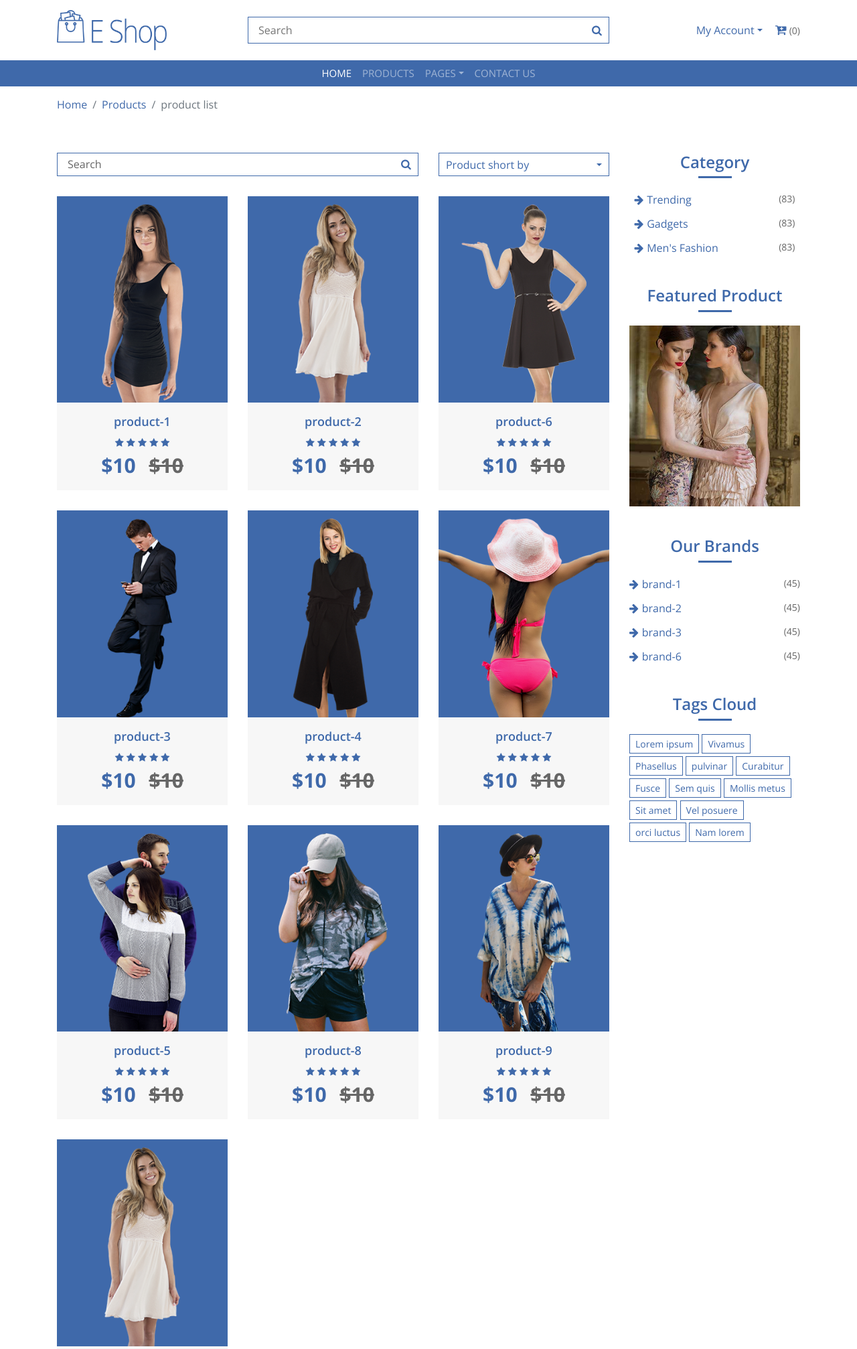
After one commit to ramm17/E-shop, a Django app: template templates/search.html in a window 1280 px wide. The commit adds this page. Shown: the top 2014 px of the page at 67% size. Run offline with Django 4.2, Linux system fonts and the light colour scheme; data comes from the database, SQL or seed files in the repository; both versions use the stored data as it was after the commit; the template is opened without the code that fills it: values that come from a table or form of the project are taken from there, most other values are stand-ins (such as "Sample title", 1, 10 or a date in 2020); parts of the project's set-up code (start-up, migrations or seed data) failed here and were passed over; some libraries are stand-ins or nearby versions.

Commit message:
searching task completed

```diff
--- a/home/urls.py
+++ b/home/urls.py
@@ -6,5 +6,5 @@ urlpatterns = [
     path('category/<slug>', CategoryView.as_view(), name='category'),
     path('product_details/<slug>', ProductDetailView.as_view(), name='product_details'),
     path('product_review', product_review, name='product_review'),
-
+    path('search_product', SearchProduct.as_view(), name='search_product'),
 ]
--- a/templates/base.html
+++ b/templates/base.html
@@ -31,16 +31,18 @@
                 <div class="row align-items-center">
                     <div class="col-md-3">
                         <div class="logo">
-                            <a href="">
+                            <a href="index.html">
                                 <img src="{% static 'img/logo.png' %}" alt="Logo">
                             </a>
                         </div>
                     </div>
                     <div class="col-md-6">
+                        <form method="GET" action="/search_product">
                         <div class="search">
-                            <input type="text" placeholder="Search">
-                            <button><i class="fa fa-search"></i></button>
+                            <input name="query" type="text"  placeholder="Search">
+                            <button type="submit"><i class="fa fa-search"></i></button>
                         </div>
+                        </form>
                     </div>
                     <div class="col-md-3">
                         <div class="user">
@@ -74,7 +76,7 @@
 
                     <div class="collapse navbar-collapse justify-content-between" id="navbarCollapse">
                         <div class="navbar-nav m-auto">
-                            <a href="index.html" class="nav-item nav-link active">Home</a>
+                            <a href="/" class="nav-item nav-link active">Home</a>
                             <a href="product-list.html" class="nav-item nav-link">Products</a>
                             <div class="nav-item dropdown">
                                 <a href="#" class="nav-link dropdown-toggle" data-toggle="dropdown">Pages</a>
--- /dev/null
+++ b/templates/search.html
@@ -0,0 +1,147 @@
+{% extends 'base.html' %}
+{% load static %}
+{% block content %}
+
+
+        <!-- Breadcrumb Start -->
+        <div class="breadcrumb-wrap">
+            <div class="container">
+                <ul class="breadcrumb">
+                    <li class="breadcrumb-item"><a href="#">Home</a></li>
+                    <li class="breadcrumb-item"><a href="#">Products</a></li>
+                    <li class="breadcrumb-item active">product list</li>
+                </ul>
+            </div>
+        </div>
+        <!-- Breadcrumb End -->
+
+
+        <!-- Product List Start -->
+        <div class="product-view">
+            <div class="container">
+                <div class="row">
+                    <div class="col-md-9">
+                        <div class="row">
+                            <div class="col-lg-12">
+                                <div class="row">
+                                    <div class="col-md-8">
+                                        <div class="product-search">
+                                            <input type="email" value="Search">
+                                            <button><i class="fa fa-search"></i></button>
+                                        </div>
+                                    </div>
+                                    <div class="col-md-4">
+                                        <div class="product-short">
+                                            <div class="dropdown">
+                                                <a href="#" class="dropdown-toggle" data-toggle="dropdown">Product short by</a>
+                                                <div class="dropdown-menu dropdown-menu-right">
+                                                    <a href="#" class="dropdown-item">Newest</a>
+                                                    <a href="#" class="dropdown-item">Popular</a>
+                                                </div>
+                                            </div>
+                                        </div>
+                                    </div>
+                                </div>
+                            </div>
+                            {% for cat in search_product %}
+                            <div class="col-lg-4">
+                                <div class="product-item">
+                                    <div class="product-image">
+                                        <a href="product-detail.html">
+                                            <img src="{{cat.image.url}}" alt="Product Image">
+                                        </a>
+                                        <div class="product-action">
+                                            <a href="#"><i class="fa fa-cart-plus"></i></a>
+                                            <a href="#"><i class="fa fa-heart"></i></a>
+                                            <a href="#"><i class="fa fa-search"></i></a>
+                                        </div>
+                                    </div>
+                                    <div class="product-content">
+                                        <div class="title"><a href="#">{{cat.name}}</a></div>
+                                        <div class="ratting">
+                                            <i class="fa fa-star"></i>
+                                            <i class="fa fa-star"></i>
+                                            <i class="fa fa-star"></i>
+                                            <i class="fa fa-star"></i>
+                                            <i class="fa fa-star"></i>
+                                        </div>
+                                        <div class="price">
+                                            {% if hot.discounted_price > 0 %}
+                                            ${{hot.discounted_price}} <span>${{hot.price}}</span>
+                                            {% else %}
+                                            ${{hot.price}}
+                                            {% endif %}
+                                        </div>
+                                    </div>
+                                </div>
+                            </div>
+                            {% endfor %}
+                        </div>
+
+                        <div class="col-lg-12">
+                            <nav aria-label="Page navigation example">
+                                <ul class="pagination justify-content-center">
+                                    <li class="page-item disabled">
+                                        <a class="page-link" href="#" tabindex="-1">Previous</a>
+                                    </li>
+                                    <li class="page-item active"><a class="page-link" href="#">1</a></li>
+                                    <li class="page-item"><a class="page-link" href="#">2</a></li>
+                                    <li class="page-item"><a class="page-link" href="#">3</a></li>
+                                    <li class="page-item">
+                                        <a class="page-link" href="#">Next</a>
+                                    </li>
+                                </ul>
+                            </nav>
+                        </div>
+                    </div>
+
+
+
+                    <div class="col-md-3">
+                        <div class="sidebar-widget category">
+                            <h2 class="title">Category</h2>
+                            <ul>
+                                {% for cat in categories %}
+                                <li><a href="#">{{cat.name}}</a><span>(83)</span></li>
+                                {% endfor %}
+                            </ul>
+                        </div>
+
+                        <div class="sidebar-widget image">
+                            <h2 class="title">Featured Product</h2>
+                            <a href="#">
+                                <img src="{% static 'img/category-1.jpg' %}" alt="Image">
+                            </a>
+                        </div>
+
+                        <div class="sidebar-widget brands">
+                            <h2 class="title">Our Brands</h2>
+                            <ul>
+                                {% for brand in brands %}
+                                <li><a href="#">{{brand.name}} </a><span>(45)</span></li>
+                                {% endfor %}
+                            </ul>
+                        </div>
+
+                        <div class="sidebar-widget tag">
+                            <h2 class="title">Tags Cloud</h2>
+                            <a href="#">Lorem ipsum</a>
+                            <a href="#">Vivamus</a>
+                            <a href="#">Phasellus</a>
+                            <a href="#">pulvinar</a>
+                            <a href="#">Curabitur</a>
+                            <a href="#">Fusce</a>
+                            <a href="#">Sem quis</a>
+                            <a href="#">Mollis metus</a>
+                            <a href="#">Sit amet</a>
+                            <a href="#">Vel posuere</a>
+                            <a href="#">orci luctus</a>
+                            <a href="#">Nam lorem</a>
+                        </div>
+                    </div>
+                </div>
+            </div>
+        </div>
+        <!-- Product List End -->
+
+{% endblock %}
```
Also changed, not shown: home/views.py (+11 -0 lines), db.sqlite3, media/media/product-2_2tBXEfd.png (added), media/media/product-9.png (added).
